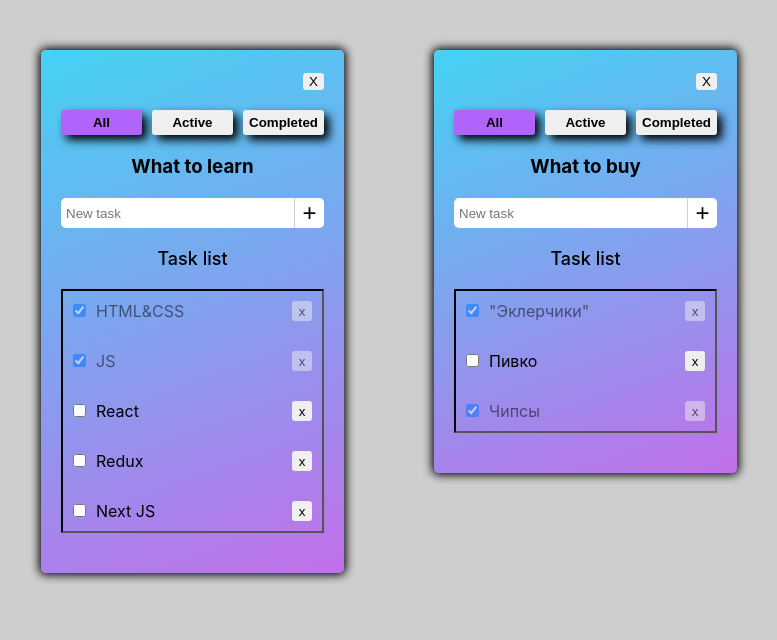
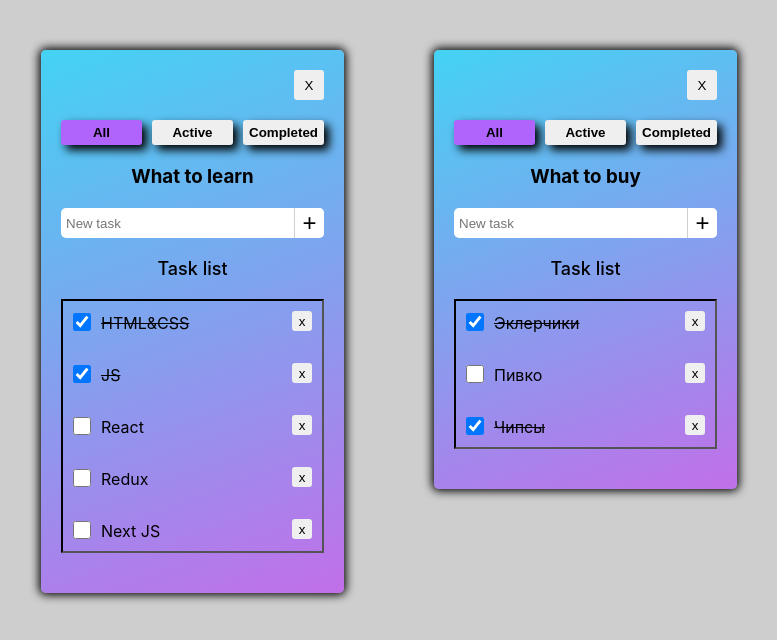
Before and after one commit to CrusaderDen/project_todolist, a React (Create React App) app: page / in a window 1280 px wide. Shown: the top 640 px of the page, without its empty margins (9-786 px from the left). Built offline with nearby package versions, Linux system fonts and the light colour scheme.

Commit message:
Added the ability to remove todolists

```diff
--- a/src/App.css
+++ b/src/App.css
@@ -23,5 +23,6 @@
 }
 
 .is-done {
-    opacity: 0.5
+    /*opacity: 0.7;*/
+    text-decoration-line: line-through;
 }
--- a/src/App.tsx
+++ b/src/App.tsx
@@ -46,7 +46,7 @@ function App() {
             {id: v1(), title: 'Next JS', isDone: false},
         ],
         [todolistId2]: [
-            {id: v1(), title: '"Эклерчики"', isDone: true},
+            {id: v1(), title: 'Эклерчики', isDone: true},
             {id: v1(), title: 'Пивко', isDone: false},
             {id: v1(), title: 'Чипсы', isDone: true},
         ],
@@ -79,6 +79,10 @@ function App() {
         const filteredTasks = tasks.filter(task => task.id !== taskId)
         allTasks[todolistId] = filteredTasks
         setAllTasks({...allTasks})
+    }
+
+    function removeTodolist(todolistId: string) {
+        setTodolists(todolists.filter(td => td.id !== todolistId))
     }
 
 
@@ -127,6 +131,7 @@ function App() {
                     title={todoList.title}
                     tasks={filteredTasks}
                     removeTask={removeTask}
+                    removeTodolist={removeTodolist}
                     addTask={addTask}
                     changeTodoListFilter={changeTodoListFilter}
                     changeStatus={changeStatus}
--- a/src/components/todolist/TodoList.tsx
+++ b/src/components/todolist/TodoList.tsx
@@ -12,6 +12,7 @@ type TodoListPropsType = {
     title: string
     tasks: TaskType[]
     removeTask: (taskId: string, todolistId: string) => void
+    removeTodolist: (todolistId: string) => void
     addTask: (newTitle: string, todolistId: string) => void
     changeTodoListFilter: (filter: FilterValuesType, todolistId: string) => void
     changeStatus: (id: string, isDone: boolean, todolistId: string) => void
@@ -23,7 +24,7 @@ export const TodoList = (props: TodoListPropsType) => {
 
     return (
         <S.StyledTodolist>
-            <CloseTodoListButton/>
+            <CloseTodoListButton removeTodolist={props.removeTodolist} todoListId={props.todoListId}/>
             <FilterButtons changeTodoListFilter={props.changeTodoListFilter} filter={props.filter}
                            todoListId={props.todoListId}/>
             <TodoListTitle title={props.title}/>
--- a/src/components/todolist/_styles.ts
+++ b/src/components/todolist/_styles.ts
@@ -1,6 +1,16 @@
-import styled, {css} from "styled-components";
+import styled, {css, keyframes} from "styled-components";
+
+const rotate360 = keyframes`
+    from {
+        transform: rotate(0deg);
+    }
+    to {
+        transform: rotate(360deg);
+    }
+`
 
 const StyledButton = styled.button<any>`
+    cursor: pointer;
     user-select: none;
     border-radius: 3px;
     border: none;
@@ -20,12 +30,20 @@ const StyledTask = styled.div`
 
         &:hover {
             background-color: #cfcfcf;
+            color: red;
         }
     }
 
     & span {
+
         & input {
+            cursor: pointer;
             margin-right: 10px;
+            width: 18px;
+            height: 18px;
+            position: relative;
+            top: 2px;
+
         }
     }
 
@@ -59,7 +77,24 @@ const StyledTaskList = styled.ul`
 
 const StyledButtonClose = styled.div`
     text-align: right;
+
+    & button {
+        width: 30px;
+        height: 30px;
+        transition: all 0.5s ease;
+
+        &:hover {
+            background-color: #cfcfcf;
+
+            & span {
+                animation: ${rotate360} 1s;
+            }
+        }
+
+    }
 `
+
+
 const StyledInputBlock = styled.div`
     position: relative;
     display: flex;
@@ -100,8 +135,6 @@ const StyledInput = styled.input`
         border: none;
     }
 
-        // border: ${'2px solid red'};
-        // z-index: ${2};
 `
 
 
@@ -155,5 +188,4 @@ export const S = {
     StyledTasksTitle,
     StyledTaskTitle
 
-
 }
--- a/src/components/todolist/todolist_Components/CloseTodoListButton.tsx
+++ b/src/components/todolist/todolist_Components/CloseTodoListButton.tsx
@@ -2,10 +2,20 @@ import React from 'react';
 import {S} from "../_styles";
 import {UniversalButton} from "./UniversalButton";
 
-export const CloseTodoListButton = () => {
+type CloseTodoListButtonPropsType = {
+    removeTodolist: (todolistId: string) => void
+    todoListId: string
+}
+
+export const CloseTodoListButton = (props: CloseTodoListButtonPropsType) => {
+
+    function onClickHandler() {
+        props.removeTodolist(props.todoListId)
+    }
+
     return (
         <S.StyledButtonClose>
-            <UniversalButton title={'X'}/>
+            <UniversalButton title={'X'} onClickHandler={onClickHandler}/>
         </S.StyledButtonClose>
     );
 };
--- a/src/components/todolist/todolist_Components/Task.tsx
+++ b/src/components/todolist/todolist_Components/Task.tsx
@@ -30,7 +30,7 @@ export const Task = (props: TaskPropsType) => {
                     type="checkbox"
                     checked={props.isDone}
                     onChange={onChangeHandler}/>
-                <span>{props.title}</span>
+                <span className={props.isDone ? 'is-done' : ''}>{props.title}</span>
             </span>
             <UniversalButton title={'x'} taskId={props.taskId} onClickHandler={onRemoveHandler}/>
         </S.StyledTask>
--- a/src/components/todolist/todolist_Components/TasksList.tsx
+++ b/src/components/todolist/todolist_Components/TasksList.tsx
@@ -16,7 +16,7 @@ export const TasksList = (props: TasksListPropsType) => {
         ? <S.StyleEmpty>No any tasks yet</S.StyleEmpty>
         : props.tasks.map((task: TaskType) => {
             return (
-                <li key={task.id} className={task.isDone ? 'is-done' : ''}>
+                <li key={task.id}>
                     <Task taskId={task.id} title={task.title} isDone={task.isDone} removeTask={props.removeTask}
                           changeStatus={props.changeStatus} todoListId={props.todoListId}/>
                 </li>
--- a/src/components/todolist/todolist_Components/UniversalButton.tsx
+++ b/src/components/todolist/todolist_Components/UniversalButton.tsx
@@ -16,7 +16,9 @@ export const UniversalButton = (props: ButtonPropsType) => {
             onClick={props.onClickHandler}
             filter={props.currentFilter}
             $expectedFilter={props.expectedFilter}
-            title={props.title}>{props.title}
+            title={props.title}
+        >
+            <span>{props.title}</span>
         </S.StyledButton>
     );
 };
```
